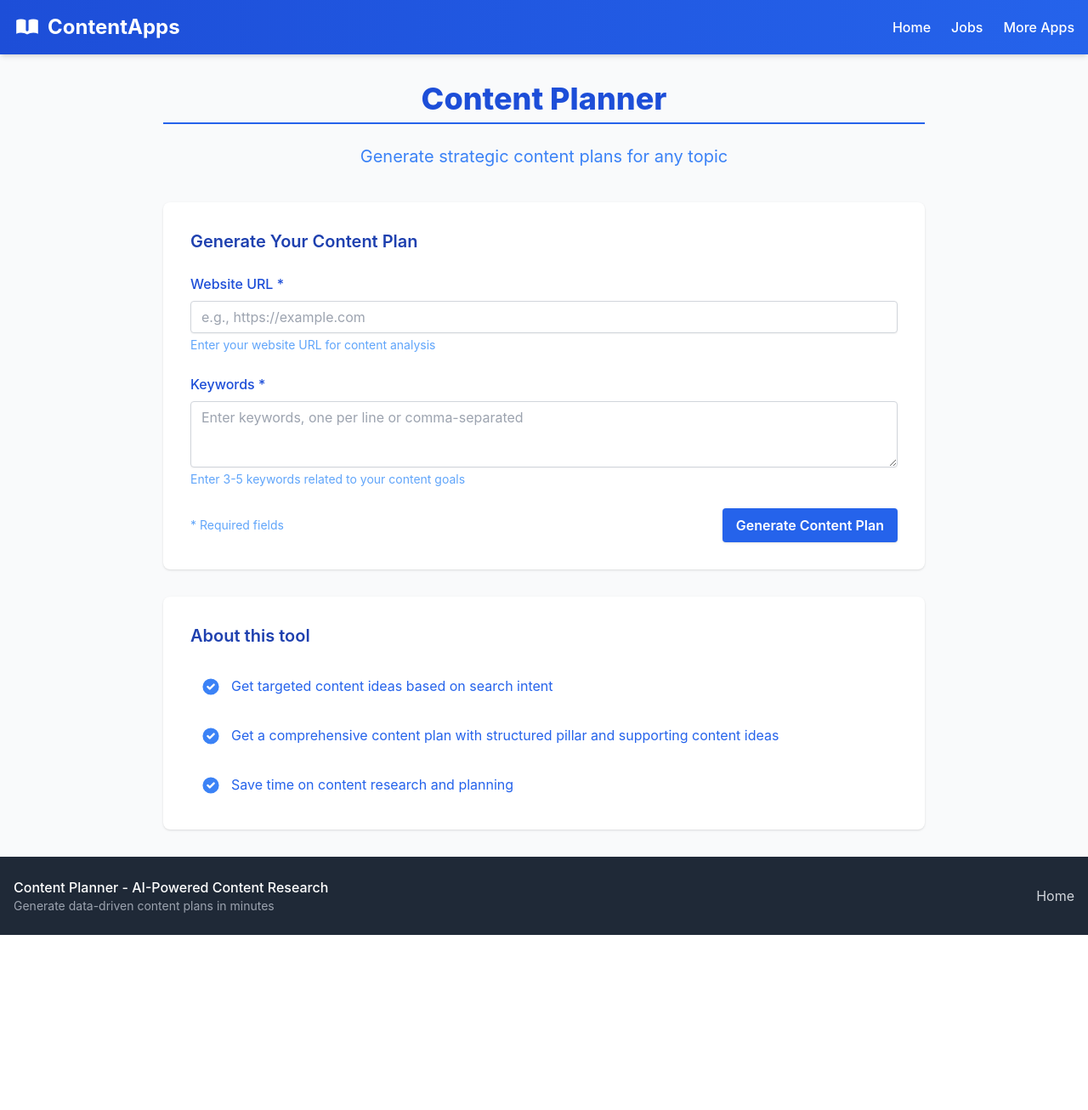
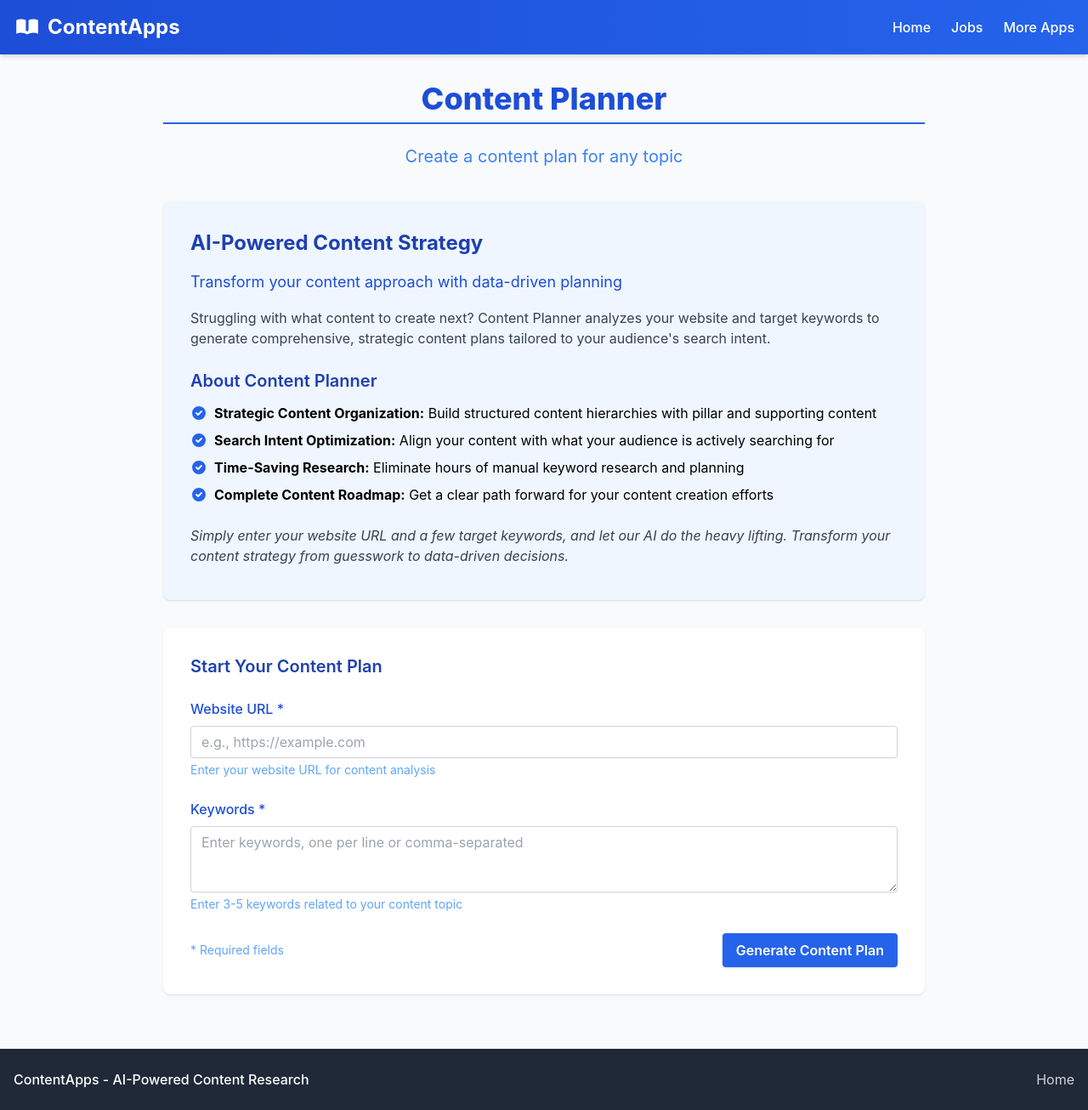
Before and after one commit to hjayne-creator/ContentApps, a Flask app: page /apps/content-plan/ in a window 1280 px wide. Shown: the whole page at 85% size. Before the commit the page ends 1100 px from the top, so only its background shows below. Run offline with Flask 3, Linux system fonts and the light colour scheme; some libraries are stand-ins or nearby versions.

Commit message:
marketing copy

```diff
--- a/apps/content_plan/templates/base.html
+++ b/apps/content_plan/templates/base.html
@@ -204,8 +204,8 @@
         <div class="container mx-auto px-4">
             <div class="flex flex-col md:flex-row justify-between items-center">
                 <div class="mb-4 md:mb-0">
-                    <p class="font-medium">Content Planner - AI-Powered Content Research</p>
-                    <p class="text-sm text-gray-400">Generate data-driven content plans in minutes</p>
+                    <p class="font-medium">ContentApps - AI-Powered Content Research</p>
+                    <p class="text-sm text-gray-400"></p>
                 </div>
                 <div class="flex space-x-4">
                     <a href="https://contentapps.onrender.com" class="text-gray-300 hover:text-white transition duration-150">
--- a/apps/content_plan/templates/content_plan_index.html
+++ b/apps/content_plan/templates/content_plan_index.html
@@ -32,11 +32,51 @@
     <div class="max-w-4xl mx-auto">
         <header class="text-center mb-10">
             <h1 class="text-4xl font-extrabold text-blue-700 mb-6 text-center font-sans border-b-2 border-blue-600 pb-2">Content Planner</h1>
-            <p class="text-xl text-blue-500">Generate strategic content plans for any topic</p>
+            <p class="text-xl text-blue-500">Create a content plan for any topic</p>
         </header>
 
+        <!-- Marketing Copy Section -->
+        <div class="bg-blue-50 rounded-lg shadow p-8 mb-8">
+            <h2 class="text-2xl font-bold text-blue-800 mb-4">AI-Powered Content Strategy</h2>
+            <p class="text-lg text-blue-700 mb-4">Transform your content approach with data-driven planning</p>
+
+            <p class="text-gray-700 mb-6">Struggling with what content to create next? Content Planner analyzes your website and target keywords to generate comprehensive, strategic content plans tailored to your audience's search intent.</p>
+
+            <h3 class="text-xl font-semibold text-blue-800 mb-3">About Content Planner</h3>
+            <ul class="space-y-2 mb-6">
+                <li class="flex items-start">
+                    <svg class="h-5 w-5 text-blue-600 mr-2 mt-0.5" fill="currentColor" viewBox="0 0 20 20">
+                        <path fill-rule="evenodd" d="M10 18a8 8 0 100-16 8 8 0 000 16zm3.707-9.293a1 1 0 00-1.414-1.414L9 10.586 7.707 9.293a1 1 0 00-1.414 1.414l2 2a1 1 0 001.414 0l4-4z" clip-rule="evenodd"/>
+                    </svg>
+                    <span><strong>Strategic Content Organization:</strong> Build structured content hierarchies with pillar and supporting content</span>
+                </li>
+                <li class="flex items-start">
+                    <svg class="h-5 w-5 text-blue-600 mr-2 mt-0.5" fill="currentColor" viewBox="0 0 20 20">
+                        <path fill-rule="evenodd" d="M10 18a8 8 0 100-16 8 8 0 000 16zm3.707-9.293a1 1 0 00-1.414-1.414L9 10.586 7.707 9.293a1 1 0 00-1.414 1.414l2 2a1 1 0 001.414 0l4-4z" clip-rule="evenodd"/>
+                    </svg>
+                    <span><strong>Search Intent Optimization:</strong> Align your content with what your audience is actively searching for</span>
+                </li>
+                <li class="flex items-start">
+                    <svg class="h-5 w-5 text-blue-600 mr-2 mt-0.5" fill="currentColor" viewBox="0 0 20 20">
+                        <path fill-rule="evenodd" d="M10 18a8 8 0 100-16 8 8 0 000 16zm3.707-9.293a1 1 0 00-1.414-1.414L9 10.586 7.707 9.293a1 1 0 00-1.414 1.414l2 2a1 1 0 001.414 0l4-4z" clip-rule="evenodd"/>
+                    </svg>
+                    <span><strong>Time-Saving Research:</strong> Eliminate hours of manual keyword research and planning</span>
+                </li>
+                <li class="flex items-start">
+                    <svg class="h-5 w-5 text-blue-600 mr-2 mt-0.5" fill="currentColor" viewBox="0 0 20 20">
+                        <path fill-rule="evenodd" d="M10 18a8 8 0 100-16 8 8 0 000 16zm3.707-9.293a1 1 0 00-1.414-1.414L9 10.586 7.707 9.293a1 1 0 00-1.414 1.414l2 2a1 1 0 001.414 0l4-4z" clip-rule="evenodd"/>
+                    </svg>
+                    <span><strong>Complete Content Roadmap:</strong> Get a clear path forward for your content creation efforts</span>
+                </li>
+            </ul>
+
+            <p class="text-gray-700 italic mb-2">Simply enter your website URL and a few target keywords, and let our AI do the heavy lifting. Transform your content strategy from guesswork to data-driven decisions.</p>
+
+
+        </div>
+
         <div class="bg-white rounded-lg shadow p-8 mb-8">
-            <h2 class="text-xl font-semibold text-blue-800 mb-4">Generate Your Content Plan</h2>
+            <h2 class="text-xl font-semibold text-blue-800 mb-4">Start Your Content Plan</h2>
             <form id="content-plan-form" action="{{ url_for('content_plan.index') }}" method="post" class="space-y-6" autocomplete="off">
                 <input type="hidden" name="csrf_token" value="{{ csrf_token() }}">
 
@@ -52,7 +92,7 @@
                     <textarea id="keywords" name="keywords" rows="3"
                         placeholder="Enter keywords, one per line or comma-separated" required
                         class="form-input block w-full border-gray-300 rounded focus:ring-blue-500 focus:border-blue-500 transition"></textarea>
-                    <p class="text-sm text-blue-400 mt-1">Enter 3-5 keywords related to your content goals</p>
+                    <p class="text-sm text-blue-400 mt-1">Enter 3-5 keywords related to your content topic</p>
                 </div>
 
                 <div class="flex items-center justify-between">
@@ -64,31 +104,7 @@
             </form>
         </div>
 
-        <div class="mt-8">
-            <div class="bg-white rounded-lg shadow p-8">
-                <h3 class="text-xl font-semibold text-blue-800 mb-6">About this tool</h3>
-                <ul class="space-y-4 text-blue-600 about-tool-list">
-                    <li class="flex items-start p-3 rounded-lg hover:bg-blue-50 transition-colors duration-200">
-                        <svg class="h-6 w-6 text-blue-500 mr-3 mt-0.5 flex-shrink-0" fill="currentColor" viewBox="0 0 20 20">
-                            <path fill-rule="evenodd" d="M10 18a8 8 0 100-16 8 8 0 000 16zm3.707-9.293a1 1 0 00-1.414-1.414L9 10.586 7.707 9.293a1 1 0 00-1.414 1.414l2 2a1 1 0 001.414 0l4-4z" clip-rule="evenodd"/>
-                        </svg>
-                        <span class="text-base leading-relaxed">Get targeted content ideas based on search intent</span>
-                    </li>
-                    <li class="flex items-start p-3 rounded-lg hover:bg-blue-50 transition-colors duration-200">
-                        <svg class="h-6 w-6 text-blue-500 mr-3 mt-0.5 flex-shrink-0" fill="currentColor" viewBox="0 0 20 20">
-                            <path fill-rule="evenodd" d="M10 18a8 8 0 100-16 8 8 0 000 16zm3.707-9.293a1 1 0 00-1.414-1.414L9 10.586 7.707 9.293a1 1 0 00-1.414 1.414l2 2a1 1 0 001.414 0l4-4z" clip-rule="evenodd"/>
-                        </svg>
-                        <span class="text-base leading-relaxed">Get a comprehensive content plan with structured pillar and supporting content ideas</span>
-                    </li>
-                    <li class="flex items-start p-3 rounded-lg hover:bg-blue-50 transition-colors duration-200">
-                        <svg class="h-6 w-6 text-blue-500 mr-3 mt-0.5 flex-shrink-0" fill="currentColor" viewBox="0 0 20 20">
-                            <path fill-rule="evenodd" d="M10 18a8 8 0 100-16 8 8 0 000 16zm3.707-9.293a1 1 0 00-1.414-1.414L9 10.586 7.707 9.293a1 1 0 00-1.414 1.414l2 2a1 1 0 001.414 0l4-4z" clip-rule="evenodd"/>
-                        </svg>
-                        <span class="text-base leading-relaxed">Save time on content research and planning</span>
-                    </li>
-                </ul>
-            </div>
-        </div>
+
     </div>
 {% endblock %}
 
```
Also changed, not shown: apps/topic_competitors/templates/topic_competitors_index.html (+39 -10 lines).
